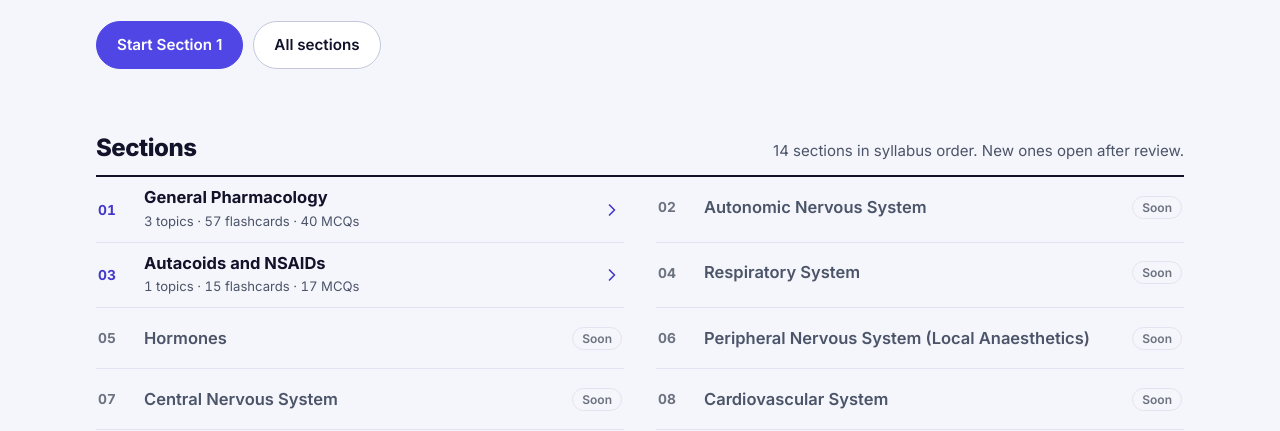
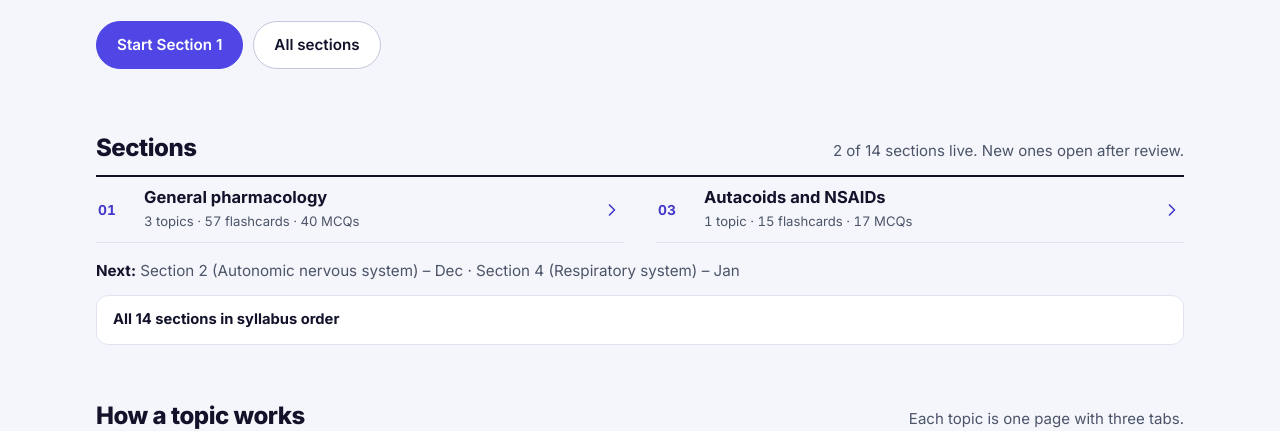
Before and after one commit to vijay1011-stack11/pharmdaily, an Astro site: page / in a window 1280 px wide. Shown: the part 385-816 px from the top of the page. Built offline with nearby package versions, Linux system fonts and the light colour scheme; Astro itself is replaced by a stand-in of ours.

Commit message:
Homepage roadmap, correct plurals and sentence-case section titles
- Only live sections are listed; upcoming ones become a "Next:" line
  driven by a new `planned` field, with the full syllabus in a
  collapsed list.
- Counts use a plural() helper, so Section 3 reads "1 topic".
- Section titles switch to sentence case to match topic titles.

Co-Authored-By: Claude Opus 5.5 <noreply@anthropic.com>
Claude-Session: https://claude.ai/code/session_01XebLy7Vtk9YNtcmvAwEmPy

```diff
--- a/src/lib/sections.ts
+++ b/src/lib/sections.ts
@@ -12,19 +12,20 @@ export interface Section {
   n: number;
   title: string;
   topics: Topic[]; // empty = "Soon"
+  planned?: string; // target month for an upcoming section, shown in the homepage roadmap
 }
 
 export const SECTIONS: Section[] = [
   {
     n: 1,
-    title: 'General Pharmacology',
+    title: 'General pharmacology',
     topics: [
       { slug: 'routes-of-administration', title: 'Routes of administration', short: 'Routes', reviewed: '2026-11' },
       { slug: 'pharmacokinetics', title: 'Pharmacokinetics', short: 'Kinetics', reviewed: '2026-11' },
       { slug: 'pharmacodynamics', title: 'Pharmacodynamics', short: 'Dynamics', reviewed: '2026-11' },
     ],
   },
-  { n: 2, title: 'Autonomic Nervous System', topics: [] },
+  { n: 2, title: 'Autonomic nervous system', topics: [], planned: 'Dec' },
   {
     n: 3,
     title: 'Autacoids and NSAIDs',
@@ -32,16 +33,16 @@ export const SECTIONS: Section[] = [
       { slug: 'nsaids', title: 'NSAIDs and antipyretic-analgesics', short: 'NSAIDs', reviewed: '2026-11' },
     ],
   },
-  { n: 4, title: 'Respiratory System', topics: [] },
+  { n: 4, title: 'Respiratory system', topics: [], planned: 'Jan' },
   { n: 5, title: 'Hormones', topics: [] },
-  { n: 6, title: 'Peripheral Nervous System (Local Anaesthetics)', topics: [] },
-  { n: 7, title: 'Central Nervous System', topics: [] },
-  { n: 8, title: 'Cardiovascular System', topics: [] },
+  { n: 6, title: 'Peripheral nervous system (local anaesthetics)', topics: [] },
+  { n: 7, title: 'Central nervous system', topics: [] },
+  { n: 8, title: 'Cardiovascular system', topics: [] },
   { n: 9, title: 'Kidney', topics: [] },
   { n: 10, title: 'Blood', topics: [] },
-  { n: 11, title: 'Gastrointestinal Tract', topics: [] },
+  { n: 11, title: 'Gastrointestinal tract', topics: [] },
   { n: 12, title: 'Antimicrobials', topics: [] },
-  { n: 13, title: 'Anticancer Drugs', topics: [] },
+  { n: 13, title: 'Anticancer drugs', topics: [] },
   { n: 14, title: 'Miscellaneous', topics: [] },
 ];
 
@@ -51,3 +52,6 @@ export const sectionPath = (s: Section) => `/section-${s.n}/`;
 export const formatMonth = (ym: string) =>
   new Date(`${ym}-01T00:00:00Z`).toLocaleDateString('en-GB', { month: 'short', year: 'numeric', timeZone: 'UTC' });
 export const topicPath = (s: Section, t: Topic) => `/section-${s.n}/${t.slug}/`;
+
+// plural(1, 'topic') -> '1 topic'; plural(3, 'MCQ') -> '3 MCQs'
+export const plural = (n: number, word: string) => `${n} ${word}${n === 1 ? '' : 's'}`;
--- a/src/pages/[section]/[topic].astro
+++ b/src/pages/[section]/[topic].astro
@@ -3,7 +3,7 @@ import BaseLayout from '../../layouts/BaseLayout.astro';
 import NotesBody from '../../components/NotesBody.astro';
 import Flashcards from '../../components/Flashcards.astro';
 import Mcq from '../../components/Mcq.astro';
-import { SECTIONS, isLive, sectionPath, topicPath, formatMonth, type Section, type Topic } from '../../lib/sections';
+import { SECTIONS, isLive, sectionPath, topicPath, formatMonth, plural, type Section, type Topic } from '../../lib/sections';
 import { getFlashcards, getMcqs, getNotes } from '../../lib/content';
 
 export function getStaticPaths() {
@@ -69,8 +69,8 @@ const storeKey = `pd:s${s.n}:${t.slug}`;
         <div class="done">
           <h2>Test yourself</h2>
           <div class="done-btns">
-            <a class="btn primary press" href="#flashcards" data-goto="flashcards">{cards.length} flashcards</a>
-            <a class="btn press" href="#mcqs" data-goto="mcqs">{mcqs.length} MCQs</a>
+            <a class="btn primary press" href="#flashcards" data-goto="flashcards">{plural(cards.length, 'flashcard')}</a>
+            <a class="btn press" href="#mcqs" data-goto="mcqs">{plural(mcqs.length, 'MCQ')}</a>
           </div>
           {next && <p class="next">Next topic: <a href={topicPath(s, next)}>{next.title}</a></p>}
         </div>
--- a/src/pages/[section]/index.astro
+++ b/src/pages/[section]/index.astro
@@ -1,6 +1,6 @@
 ---
 import BaseLayout from '../../layouts/BaseLayout.astro';
-import { SECTIONS, isLive, topicPath, type Section } from '../../lib/sections';
+import { SECTIONS, isLive, topicPath, type Section, plural } from '../../lib/sections';
 import { getFlashcards, getMcqs, getNotes } from '../../lib/content';
 
 export function getStaticPaths() {
@@ -20,7 +20,7 @@ const topics = s.topics.map((t) => ({
     <header class="head">
       <p class="eyebrow">Section {s.n}</p>
       <h1>{s.title}</h1>
-      <p class="sub">{s.topics.length} topics. Read the notes first, then test yourself.</p>
+      <p class="sub">{plural(s.topics.length, 'topic')}. Read the notes first, then test yourself.</p>
     </header>
     <ol class="topics">
       {topics.map(({ t, hero, cards, mcqs }, i) => (
@@ -31,7 +31,7 @@ const topics = s.topics.map((t) => ({
               <span class="title">{t.title}</span>
               <span class="h">{hero.title}</span>
               <span class="lede" set:html={hero.lede} />
-              <span class="counts tabular"><span>Notes</span><span>{cards} flashcards</span><span>{mcqs} MCQs</span></span>
+              <span class="counts tabular"><span>Notes</span><span>{plural(cards, 'flashcard')}</span><span>{plural(mcqs, 'MCQ')}</span></span>
             </span>
           </a>
         </li>
--- a/src/pages/index.astro
+++ b/src/pages/index.astro
@@ -1,9 +1,11 @@
 ---
 import BaseLayout from '../layouts/BaseLayout.astro';
-import { SECTIONS, isLive, sectionPath } from '../lib/sections';
+import { SECTIONS, isLive, sectionPath, plural } from '../lib/sections';
 import { getFlashcards, getMcqs } from '../lib/content';
 
 const first = SECTIONS.find(isLive)!;
+const live = SECTIONS.filter(isLive);
+const next = SECTIONS.filter((s) => !isLive(s) && s.planned);
 const totals = (n: number) =>
   SECTIONS.find((s) => s.n === n)!.topics.reduce(
     (acc, t) => ({ cards: acc.cards + getFlashcards(n, t.slug).length, mcqs: acc.mcqs + getMcqs(n, t.slug).length }),
@@ -24,34 +26,45 @@ const totals = (n: number) =>
   <section id="sections" class="wrap block" aria-labelledby="sections-h">
     <div class="block-head">
       <h2 id="sections-h">Sections</h2>
-      <p>14 sections in syllabus order. New ones open after review.</p>
+      <p>{live.length} of {SECTIONS.length} sections live. New ones open after review.</p>
     </div>
     <ol class="sections">
-      {SECTIONS.map((s) => {
-        const live = isLive(s);
-        const t = live ? totals(s.n) : null;
+      {live.map((s) => {
+        const t = totals(s.n);
         return (
-          <li class:list={['sec', { live }]}>
-            {live ? (
+          <li class="sec live">
             <a class="sec-link press" href={sectionPath(s)}>
               <span class="num tabular">{String(s.n).padStart(2, '0')}</span>
               <span class="body">
                 <span class="name">{s.title}</span>
-                  <span class="meta tabular">{s.topics.length} topics · {t!.cards} flashcards · {t!.mcqs} MCQs</span>
+                <span class="meta tabular">{plural(s.topics.length, 'topic')} · {plural(t.cards, 'flashcard')} · {plural(t.mcqs, 'MCQ')}</span>
               </span>
               <svg class="go" viewBox="0 0 24 24" width="20" height="20" aria-hidden="true"><path d="M9 6l6 6-6 6" fill="none" stroke="currentColor" stroke-width="2" stroke-linecap="round" stroke-linejoin="round" /></svg>
             </a>
-            ) : (
-              <div class="sec-link">
-                <span class="num tabular">{String(s.n).padStart(2, '0')}</span>
-                <span class="body"><span class="name">{s.title}</span></span>
-                <span class="soon">Soon</span>
-              </div>
-            )}
           </li>
         );
       })}
     </ol>
+    {next.length > 0 && (
+      <p class="roadmap">
+        <b>Next:</b>{' '}
+        {next.map((s, i) => (
+          <>{i > 0 && ' · '}<span>Section {s.n} ({s.title}) – {s.planned}</span></>
+        ))}
+      </p>
+    )}
+    <details class="all">
+      <summary>All {SECTIONS.length} sections in syllabus order</summary>
+      <ol class="upcoming">
+        {SECTIONS.map((s) => (
+          <li>
+            <span class="num tabular">{String(s.n).padStart(2, '0')}</span>
+            {isLive(s) ? <a href={sectionPath(s)}>{s.title}</a> : <span>{s.title}</span>}
+            <span class="status">{isLive(s) ? 'Live' : s.planned ?? 'Soon'}</span>
+          </li>
+        ))}
+      </ol>
+    </details>
   </section>
 
   <section class="wrap block" aria-labelledby="how-h">
@@ -104,7 +117,14 @@ const totals = (n: number) =>
   .live .name { font-weight: 700; }
   .meta { font-size: 0.82rem; color: var(--muted); margin-top: 2px; }
   .go { color: var(--primary-ink); }
-  .soon { font-size: 0.75rem; font-weight: 600; color: var(--faint); border: 1px solid var(--line); border-radius: 999px; padding: 1px 9px; }
+  .roadmap { margin: 16px 0 0; font-size: 0.95rem; color: var(--muted); }
+  .roadmap b { color: var(--heading); }
+  .all { margin-top: 12px; border: 1px solid var(--line); border-radius: var(--radius); background: var(--surface); }
+  .all summary { min-height: 48px; display: flex; align-items: center; padding: 0 16px; font-weight: 650; font-size: 0.92rem; color: var(--heading); cursor: pointer; }
+  .upcoming { list-style: none; margin: 0; padding: 0 16px 8px; }
+  .upcoming li { display: grid; grid-template-columns: 34px minmax(0, 1fr) auto; align-items: center; gap: 12px; min-height: 44px; border-top: 1px solid var(--line); font-size: 0.92rem; color: var(--muted); }
+  .upcoming a { color: var(--heading); font-weight: 650; display: inline-flex; align-items: center; min-height: 44px; }
+  .status { font-size: 0.75rem; font-weight: 600; color: var(--faint); }
   @media (hover: hover) and (pointer: fine) { a.sec-link:hover .name { color: var(--primary-ink); } }
 
   .how { list-style: none; margin: 0; padding: 0; display: grid; grid-template-columns: minmax(0, 1fr); }
```
Also changed, not shown: CLAUDE.md (+1 -1 lines). Lines whose indentation alone changed are shown as unchanged.
